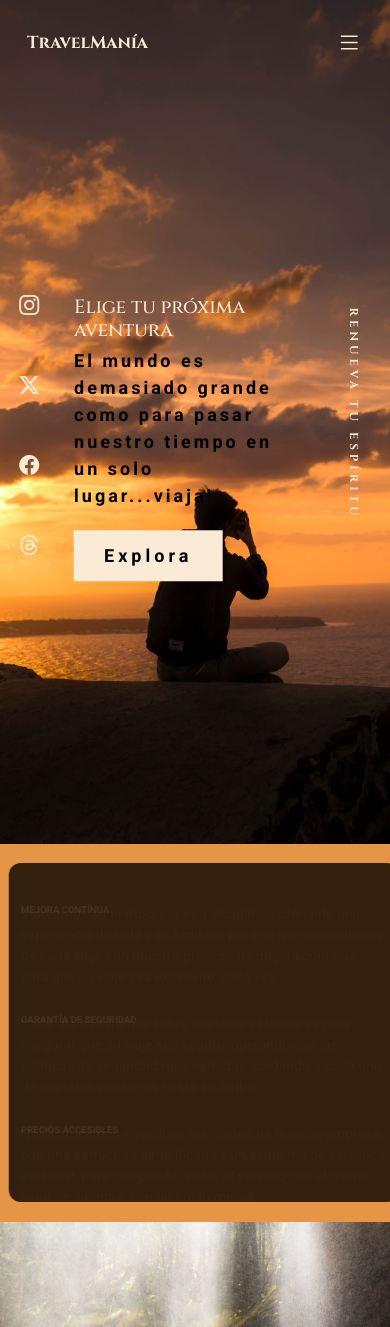
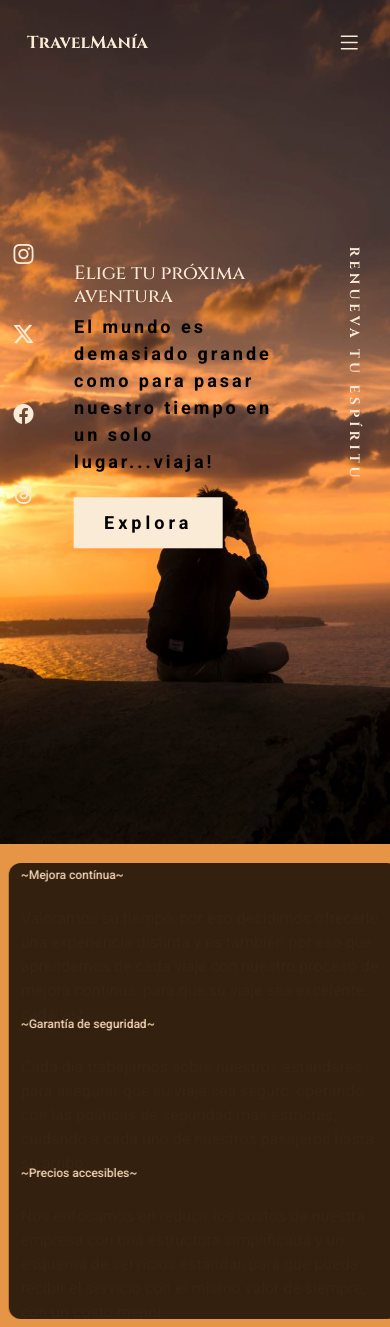
Before and after one commit to Scripts24/TravelMania, a plain HTML site: page index.html in a window 390 px wide. Shown: the top 1327 px of the page. Drawn offline with nearby package versions, Linux system fonts and the light colour scheme; some packages are replaced by stand-ins of ours; a script that the page names is missing.

Commit message:
style settings

```diff
--- a/css/style.css
+++ b/css/style.css
@@ -61,7 +61,7 @@ header {
     width          : 100%;
     display        : flex;
     justify-content: space-between;
-    align-items: center;
+    align-items    : center;
     padding        : 20px 20px;
 }
 
@@ -132,7 +132,7 @@ header {
     color         : antiquewhite;
     letter-spacing: 4px;
     font-family   : "Cinzel", serif;
-    font-weight: 600;
+    font-weight   : 600;
 }
 
 .box-title {
@@ -149,10 +149,10 @@ header {
 }
 
 .box-title p {
-    color      : #000;
+    color         : #000;
     font-weight   : bold;
     letter-spacing: 3px;
-    font-size       : 24px;
+    font-size     : 24px;
 }
 
 .box-title button {
@@ -177,13 +177,13 @@ header {
     color: antiquewhite;
 }
 
-.bottom-bar h6 {
+.bottom-bar h4 {
     font-weight   : 600;
     text-transform: uppercase;
 }
 
 .bottom-bar p {
-    font-size  : 14px;
+    font-size  : 16px;
     font-weight: lighter;
 }
 
@@ -474,7 +474,6 @@ header {
     background-color     : #242424;
     font-family          : "Syne", sans-serif;
     font-weight          : 800;
-    font-feature-settings: "pnum"on, "lnum"on;
 }
 
 .wrapp {
@@ -686,7 +685,7 @@ input[type="number"]::-webkit-outer-spin-button {
     text-transform: uppercase;
     font-family   : "Cinzel", serif;
     font-weight   : 800;
-    font-size     : 1rem;
+    font-size     : 1.2rem;
     letter-spacing: 0.1px;
     line-height   : 30px;
 }
@@ -697,10 +696,9 @@ input[type="number"]::-webkit-outer-spin-button {
     flex-wrap      : wrap;
     font-family    : "Cinzel", serif;
     text-transform : uppercase;
-    font-size      :1rem;
+    font-size      : 1rem;
     font-weight    : 600;
     line-height    : 30px;
-    opacity        : 0.8;
     margin         : 1rem 0 0 0;
 }
 
@@ -730,7 +728,7 @@ input[type="number"]::-webkit-outer-spin-button {
     }
 
     .wrapper .menu-btn {
-        color       : antiquewhite;
+        color: antiquewhite;
     }
 
     .wrapper .menu {
@@ -819,21 +817,25 @@ input[type="number"]::-webkit-outer-spin-button {
 
     .side-strip,
     .social-media {
-        top: 48%;
+        top: 42%;
     }
 
-    .side-strip{
-        font-size: 1.2rem;
-        right: -6em;
+    .social-media{
+        left: -.6em;
+    }
+
+    .side-strip {
+        font-size: 1.4rem;
+        right    : -6em;
     }
 
     .box-title {
-        top: 52%;
+        top: 48%;
     }
 
     .box-title p {
         letter-spacing: 3px;
-        font-size       : 18px;
+        font-size     : 18px;
     }
 
     .social-media ul li i {
--- a/index.html
+++ b/index.html
@@ -69,19 +69,19 @@
                 <div class="container">
                     <div class="row">
                         <div class="col-lg-4">
-                            <h6>Mejora contínua</h6>
+                            <h5>~Mejora contínua~</h5>
                             <p> Valoramos su tiempo, por eso decidimos ofrecerle una experiencia distinta y es también
                                 por eso que aprendemos de cada viaje con nuestro proceso de mejora contínua, para que su
                                 viaje sea excelente, cada vez.</p>
                         </div>
                         <div class="col-lg-4">
-                            <h6>Garantía de seguridad</h6>
+                            <h5>~Garantía de seguridad~</h5>
                             <p>Cada día trabajamos sobre nuestros estándares para asegurar que su viaje sea seguro,
                                 operando con las políticas de seguridad más estrictas, cuidando a cada uno de nuestros
                                 pasajeros hasta su arribo.</p>
                         </div>
                         <div class="col-lg-4">
-                            <h6>Precios accesibles</h6>
+                            <h5>~Precios accesibles~</h5>
                             <p>Nos enfocamos en reducir los costos de nuestra empresa con una estructura simplificada y
                                 un esquema de servicios estándar, para que pueda recibir el servicio con el mismo valor
                                 de siempre, con un costo menor.</p>
```
